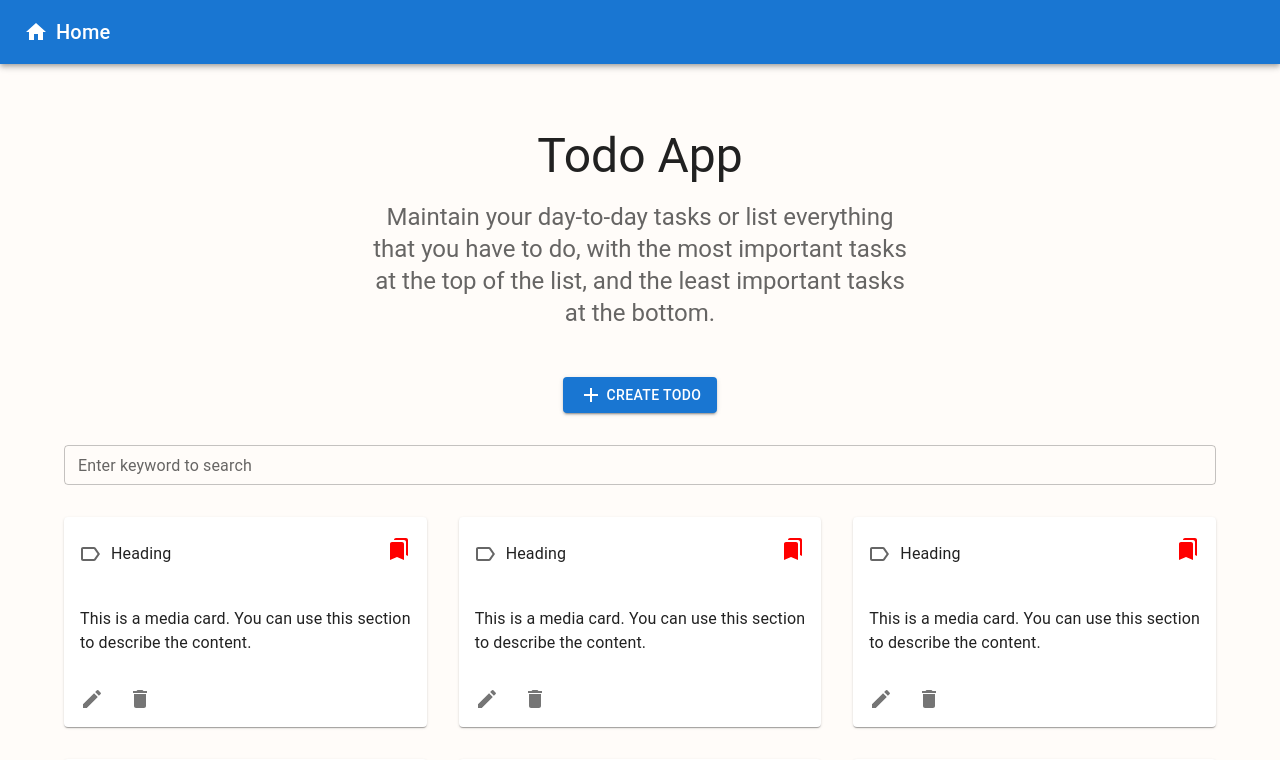
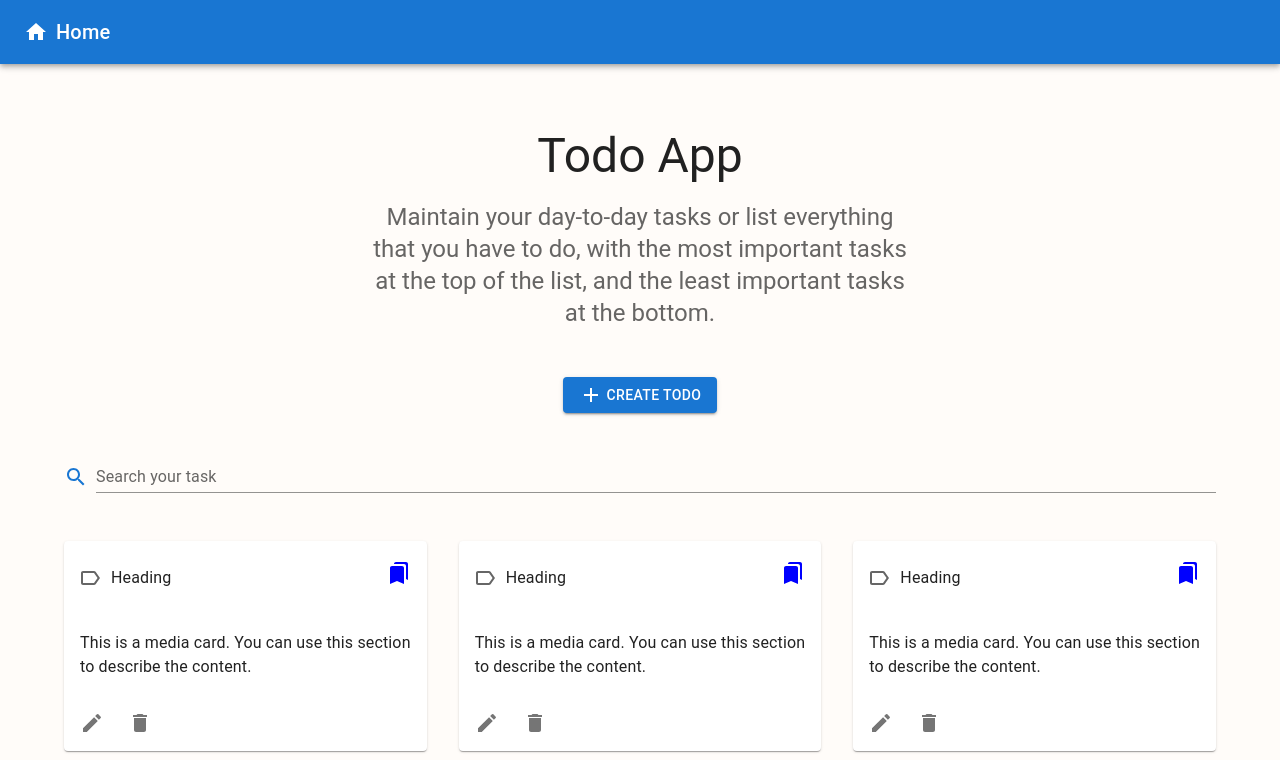
Before and after one commit to sauravanand195/todo-next, a Next.js app: page / in a window 1280 px wide. Shown: the top 760 px of the page. Built offline with nearby package versions, Linux system fonts and the light colour scheme.

Commit message:
Icons updated

```diff
--- a/pages/index.js
+++ b/pages/index.js
@@ -10,6 +10,7 @@ import DeleteIcon from '@mui/icons-material/Delete';
 import LabelOutlinedIcon from '@mui/icons-material/LabelOutlined';
 import LabelIcon from '@mui/icons-material/Label';
 import AddOutlined from '@mui/icons-material/AddOutlined';
+import SearchIcon from '@mui/icons-material/Search';
 
 const cards = [1, 2, 3, 4, 5, 6];
 const colorCode = {
@@ -72,7 +73,7 @@ const Index = () => {
           </Tooltip>
         </Stack>
         <Container maxWidth="lg">
-          <TextField sx={{ pb: 4 }}
+          {/* <TextField sx={{ pb: 4 }}
             fullWidth
             id="search-bar"
             className="text"
@@ -80,8 +81,11 @@ const Index = () => {
             variant="outlined"
             placeholder="Search text..."
             size="small"
-          />
-
+          /> */}
+          <Box sx={{ display: 'flex', alignItems: 'flex-end', pb: 6 }} >
+            <SearchIcon color="primary" sx={{ mr: 1, my: 0.5 }} />
+            <TextField fullWidth id="input-with-sx" label="Search your task" variant="standard" />
+          </Box>
           <Grid container spacing={4}>
             {cards.map((card) => (
               <Grid item key={card} xs={12} sm={6} md={4}>
@@ -92,7 +96,7 @@ const Index = () => {
                     action={
                       <IconButton>
                         <Tooltip arrow title="important" leaveDelay={400}>
-                          <BookmarksIcon sx={{ color: "red" }} />
+                          <BookmarksIcon sx={{ color: "blue" }} />
                         </Tooltip>
                       </IconButton>
                     }
```
